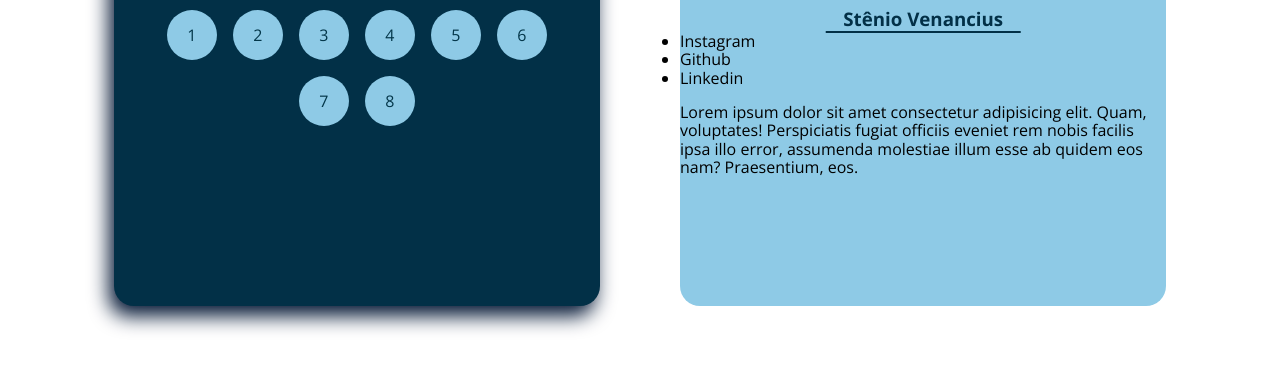
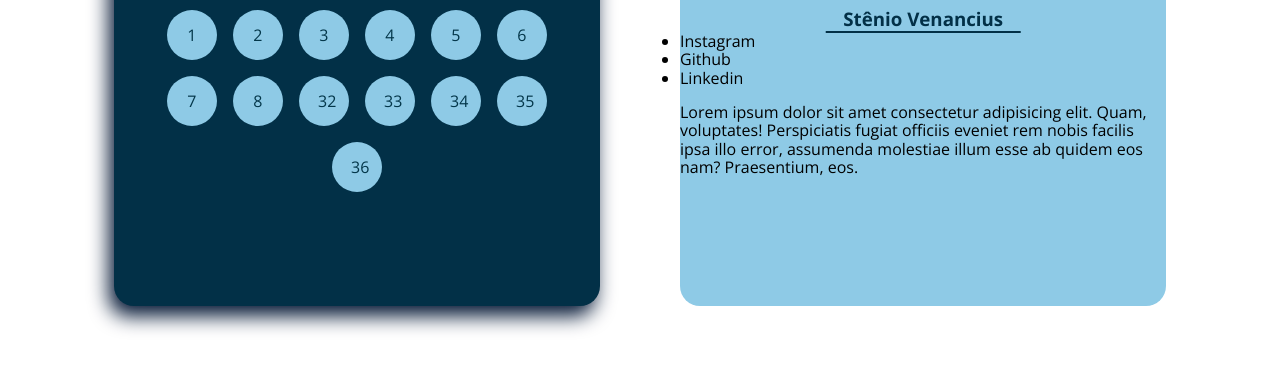
Before and after one commit to steniovenancius/Desafios-diarios, a plain HTML site: page index.html in a window 1280 px wide. Shown: the part 186-556 px from the top of the page. Drawn offline with nearby package versions, Linux system fonts and the light colour scheme.

Commit message:
atualizado

```diff
--- a/index.html
+++ b/index.html
@@ -57,6 +57,21 @@
                     <li>
                         <a href="#">8</a>
                     </li>
+                    <li>
+                        <a href="./desafio-32-Simulador de Sorteio/index.html">32</a>
+                    </li>
+                    <li>
+                        <a href="./desafio-33-Analisador de Frequência de Palavras em Texto/">33</a>
+                    </li>
+                    <li>
+                        <a href="./desafio-34-Conversor de Código Binário para Texto/index.html">34</a>
+                    </li>
+                    <li>
+                        <a href="./desafio-35-Gerador de Qr Code/">35</a>
+                    </li>
+                    <li>
+                        <a href="./desafio-36-Jogo de Adivinhação de Números/">36</a>
+                    </li>
                 </ul>
             </div>
         </section>
```
